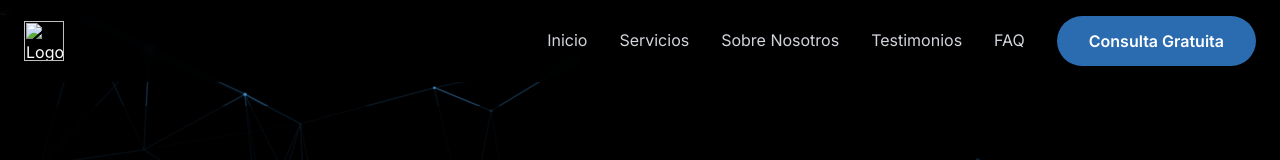
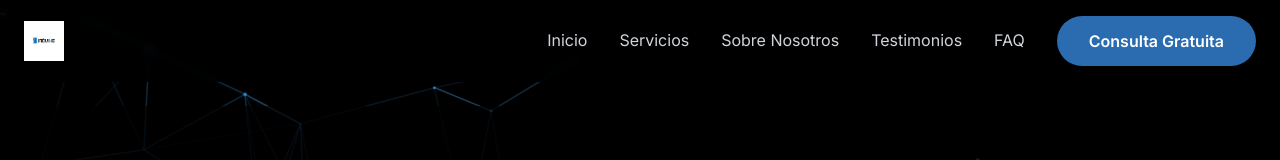
Before and after one commit to inovixe/Inovixe, a plain HTML site: page index.html in a window 1280 px wide. Shown: the top 160 px of the page. Drawn offline with nearby package versions, Linux system fonts and the light colour scheme.

Commit message:
Update index.html

```diff
--- a/index.html
+++ b/index.html
@@ -155,7 +155,7 @@
         <nav class="container mx-auto px-6 py-4 flex justify-between items-center">
             <div class="flex items-center">
                 <a href="#inicio" class="flex items-center">
-                    <img src="1000176834.jpg" alt="Logo de Inovíxe" class="h-10 w-auto">
+                    <img src="logo.webp" alt="Logo de Inovíxe" class="h-10 w-auto">
                 </a>
             </div>
             <div class="hidden lg:flex items-center space-x-8">
```
